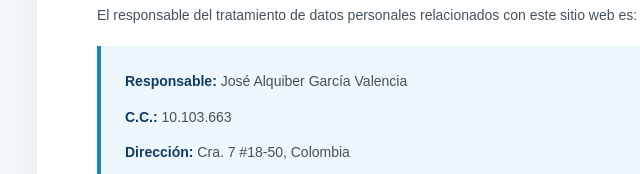
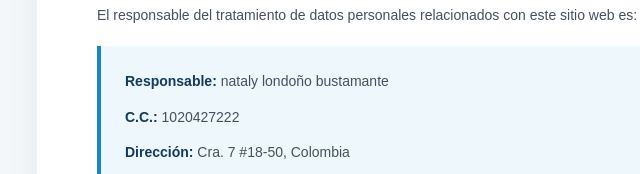
Before and after one commit to carlosmar01012-cmyk/ruta-vial, a plain HTML site: page politica-datos.html in a window 1280 px wide. Shown: the part 625-799 px from the top of the page, 103-743 px from the left. Drawn offline with Linux system fonts and the light colour scheme.

Commit message:
Update politica-datos.html

```diff
--- a/politica-datos.html
+++ b/politica-datos.html
@@ -239,9 +239,9 @@
         </p>
 
         <div class="datos">
-            <p><strong>Responsable:</strong> José Alquiber García Valencia</p>
+            <p><strong>Responsable:</strong> nataly londoño bustamante </p>
 
-            <p><strong>C.C.:</strong> 10.103.663</p>
+            <p><strong>C.C.:</strong> 1020427222 </p>
 
             <p>
                 <strong>Dirección:</strong>
```
